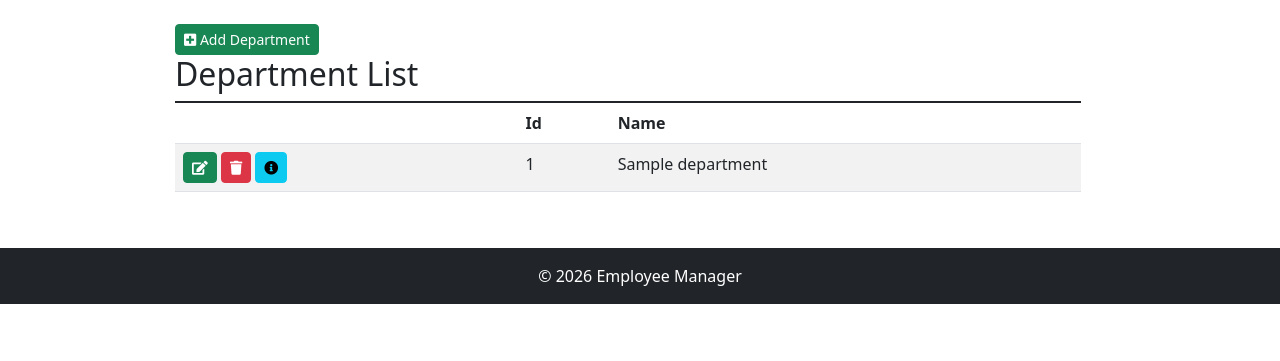
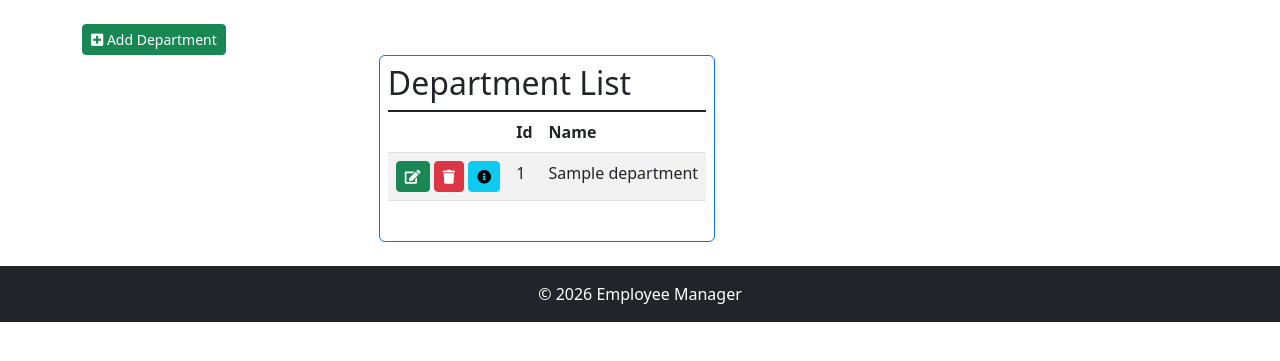
Before and after one commit to kpshubert/EmployeeManager_PY, a Django app: page /Department/List in a window 1280 px wide. Shown: the part 119-480 px from the top of the page. Run offline with Django 5.2, Linux system fonts and the light colour scheme; tables that the repository leaves empty hold one stand-in row (values such as "Sample post"); some libraries are stand-ins or nearby versions.

Commit message:
Move Formatting from Individual Files to Base Temployte
Make it so individual HTML files are more compact by moving formatting to the base template,.

```diff
--- a/Department/templates/DeleteDepartment.html
+++ b/Department/templates/DeleteDepartment.html
@@ -3,9 +3,6 @@
 {% block title %}Create Department - EmployeeManager{% endblock %}
 
 {% block content %}
-<div class="row">
-    <div class="col-md-1"></div>
-    <div class="col-md-10">
     <h1>Delete Department</h1>
     <hr />
     <div class="border border-primary rounded p-2 mx-auto" style="width:fit-content">
@@ -17,7 +14,4 @@
             <a class="btn btn-sm btn-danger" href="{% url 'ListDepartments' %}"><span class="fa fa-window-close"></span>&nbsp;Cancel</a>
         </form>
     </div>
-    </div>
-    <div class="col-md-1"></div>
-    </div>
 {% endblock %}
--- a/Department/templates/DetailDepartment.html
+++ b/Department/templates/DetailDepartment.html
@@ -3,9 +3,6 @@
 {% block title %}Create Department - EmployeeManager{% endblock %}
 
 {% block content %}
-    <div class="row">
-        <div class="col-md-1"></div>
-        <div class="col-md-10">
     <h1>Employee Detail</h1>
     <hr />
     <div class="border border-primary rounded p-2 pe-3">
@@ -21,7 +18,4 @@
             <a class="btn btn-sm btn-success" href="{% url 'ListDepartments' %}"><span class="fa fa-list"></span>&nbsp;&nbsp;Back to List</a>
         </div>
     </div>
-        </div>
-        <div class="col-md-1"></div>
-    </div>
 {% endblock %}
--- a/Department/templates/ListDepartments.html
+++ b/Department/templates/ListDepartments.html
@@ -2,14 +2,13 @@
 
 {% block title %}Edit Employee - EmployeeManager{% endblock %}
 
-{% block content %}<div class="row">
-    <div class="row">
-        <div class="col-md-1"></div>
-        <div class="col-md-10">
+{% block content %}
     <a class="btn btn-sm btn-success" href="{% url 'CreateDepartment' %}"><span class="fa fa-plus-square"></span>&nbsp;Add Department</a>
     {% if page_obj.num_pages == 0 %}
         No department data found...
     {% else %}
+        <div class="border border-primary rounded p-2 mx-auto" style="width:fit-content">
+
             <table class="table table-striped table-hover table-group-divider">
             <caption>
                 <!-- Pagination -->
@@ -61,8 +60,6 @@
                 <h2>Department List</h2>
                 </tfoot>
             </table>
+        </div>
     {% endif %}
-        </div>
-        <div class="col-md-1"></div>
-    </div>
 {%  endblock %}
--- a/Employee/templates/EditEmployee.html
+++ b/Employee/templates/EditEmployee.html
@@ -3,9 +3,6 @@
 {% block title %}Edit Employee - EmployeeManager{% endblock %}
 
 {% block content %}
-    <div class="row">
-        <div class="col-md-1"></div>
-        <div class="col-md-10">
     <h1>Edit Employee</h1>
     <hr />
     <div class="border border-primary rounded p-2 mx-auto" style="width:fit-content">
@@ -30,7 +27,4 @@
             </div>
         </form>
     </div>
-        </div>
-        <div class="col-md-1"></div>
-    </div>
 {% endblock %}
--- a/templates/base.html
+++ b/templates/base.html
@@ -23,7 +23,13 @@
         </header>
 
         <main class="container mt-4">
-            {% block content %}{% endblock %}
+            <div class="rpw">
+                <div class="col-md-1"></div>
+                <div class="col-md-10">
+                    {% block content %}{% endblock %}
+                </div>
+                <div class="col-md-1"></div>
+            </div>
         </main>
 
         <footer class="bg-dark text-white text-center p-3 mt-4">
```
Also changed, not shown: Department/templates/CreateDepartment.html (+0 -7 lines), Department/templates/EditDepartment.html (+1 -9 lines), Employee/templates/CreateEmployee.html (+1 -7 lines), Employee/templates/DeleteEmployee.html (+1 -8 lines), Employee/templates/DetailEmployee.html (+1 -7 lines), Employee/templates/ListEmployees.html (+2 -6 lines). Lines whose indentation alone changed are shown as unchanged.
